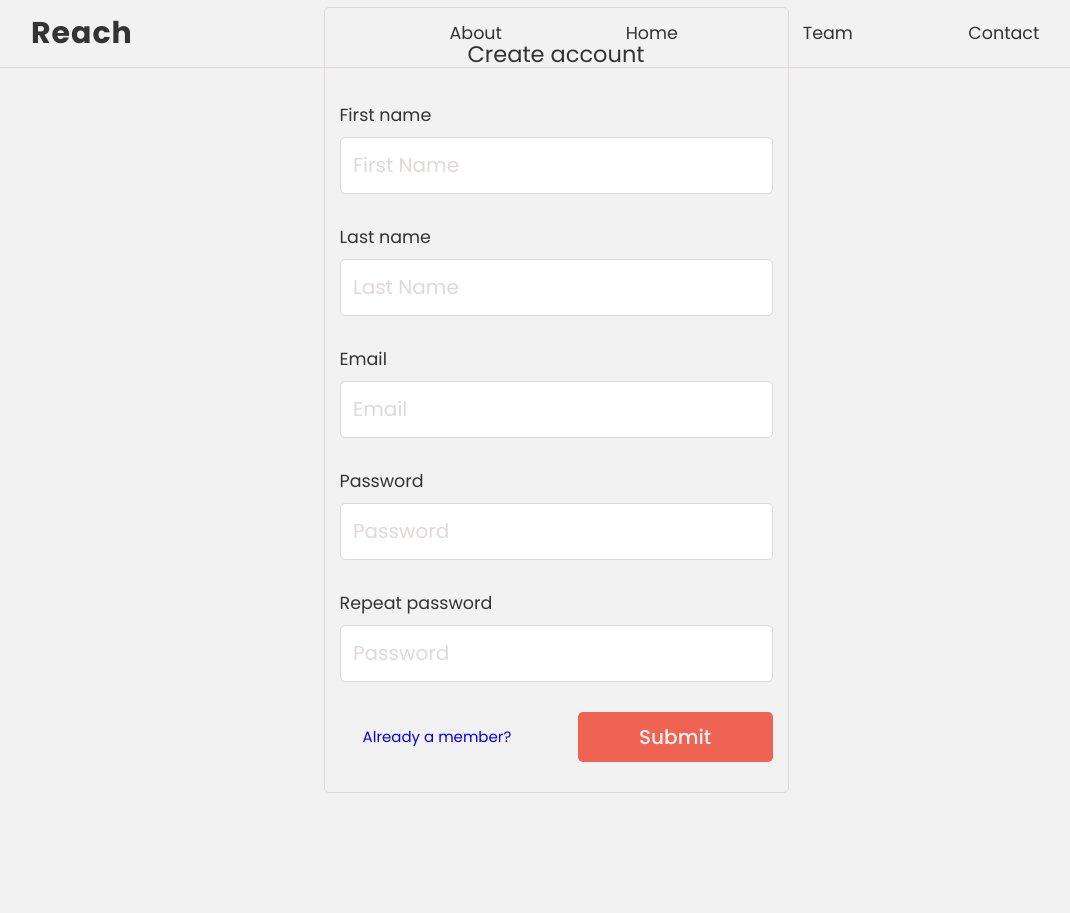
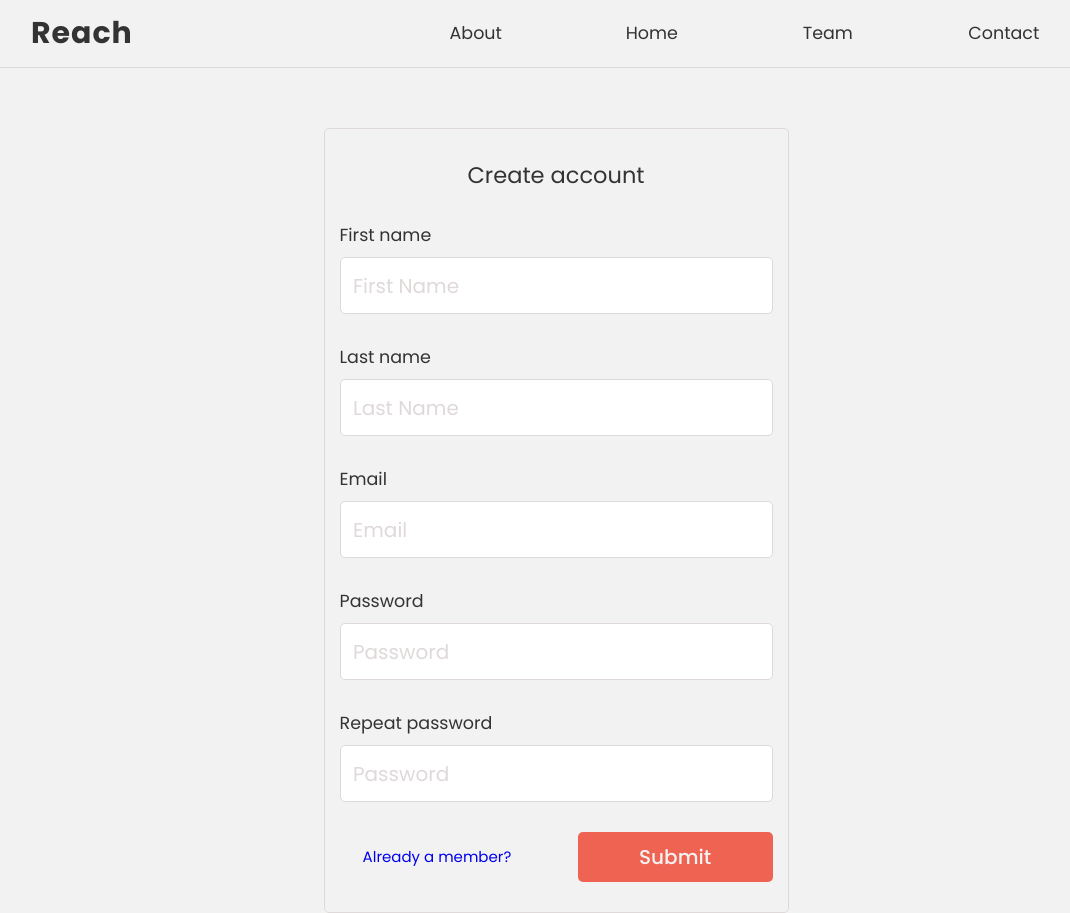
Before and after one commit to rocketxl5/reach, a React (Create React App) app: page /signup in a window 1280 px wide. Shown: the whole page, without its empty margins (84-1154 px from the left). Before the commit the page ends 800 px from the top, so only its background shows below. Built offline with nearby package versions, Linux system fonts and the light colour scheme.

Commit message:
Added margin block to form content

```diff
--- a/src/css/form.css
+++ b/src/css/form.css
@@ -1,5 +1,6 @@
 .form-content {
     min-width: min(100%, 31em);
+    margin-block-start: 4em;
 }
 
 /* .form-logo {
@@ -69,11 +70,6 @@
 }
 
 @media screen and (width >= 25em) {
-    .form-content {
-        border-radius: 5px;
-        border: 1px solid var( --clr-bg-body);
-    }
-
     .form-element label {
         font-size: var(--fs-500);
     }
@@ -95,3 +91,13 @@
         justify-content: space-between;
     }
 }
+
+@media screen and (width >= 35em) {
+    .form-content {
+        /* margin-block-start: 8em; */
+    }
+    .form {
+        border-radius: 5px;
+        border: 1px solid var( --clr-bg-body);
+    }
+}
--- a/src/css/style.css
+++ b/src/css/style.css
@@ -39,15 +39,13 @@ body {
     min-height: 100vh;
     display: flex;
     flex-direction: column;
-    justify-content: center;
+    /* justify-content: center; */
     align-items: center;
     margin-inline: auto;
 }
 
-.main-header {
-    position: fixed;
-    top: 0;
-    left: 0;
+.main-header,
+.mobile-nav-header {
     width: 100%;
     height: 4em;
     padding-inline: min(4vw, 2rem);
@@ -158,6 +156,10 @@ header:has(input:checked) nav ul {
         height: 4.5em;
     }
 
+    .mobile-nav-header {
+        display: none;
+    }
+
     .mobile-nav-label {
         display: none;
     }
```
